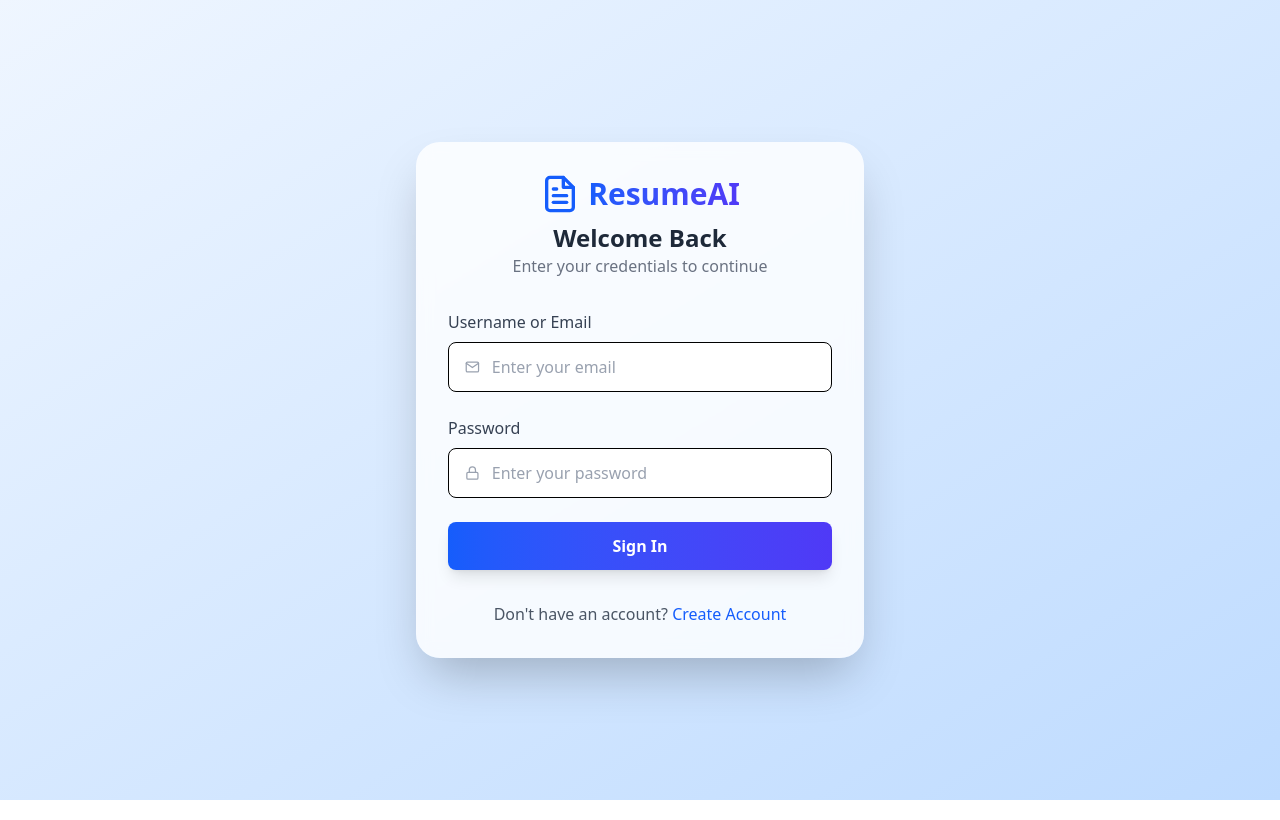
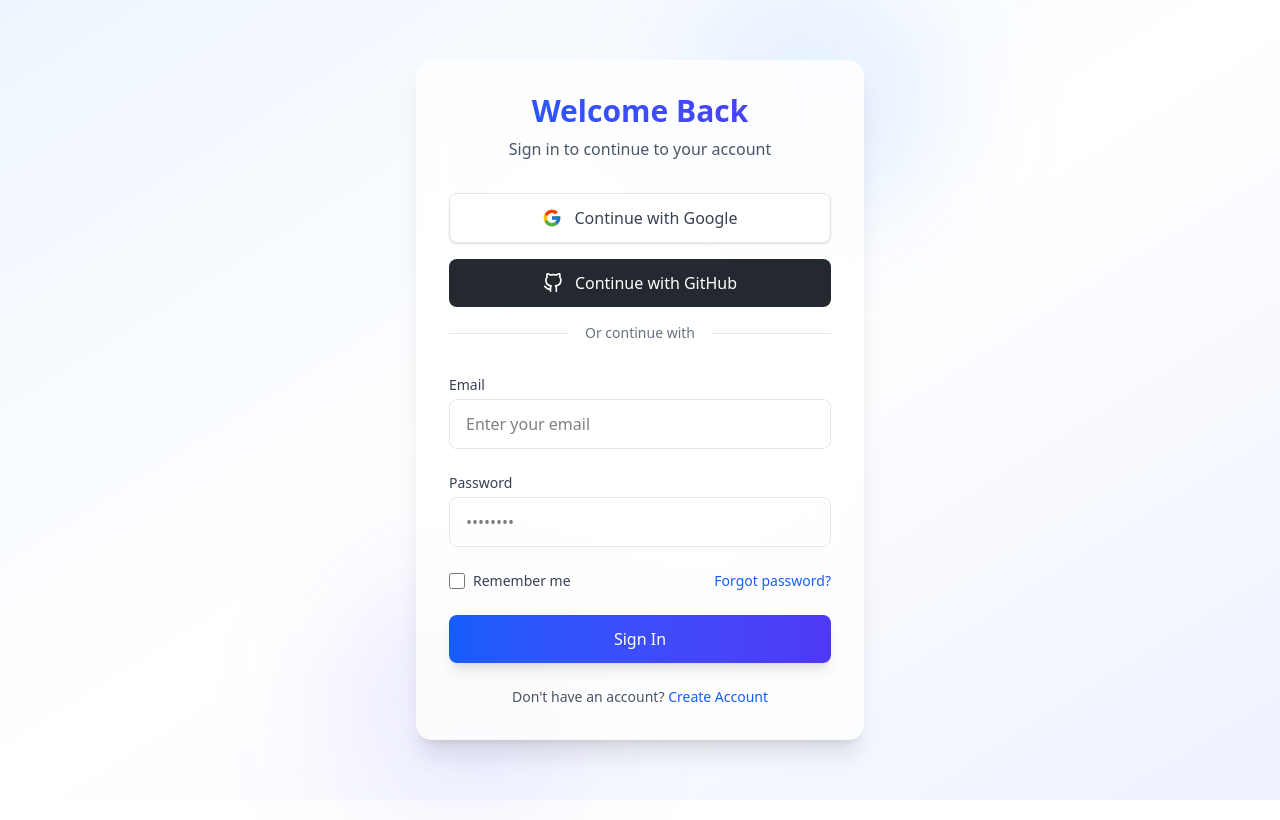
Before and after one commit to olti18/resume-analyzer-ui, a React (Vite) app: page /login in a window 1280 px wide. Built offline with nearby package versions, Linux system fonts and the light colour scheme.

Commit message:
Update over al style

```diff
--- a/package.json
+++ b/package.json
@@ -11,10 +11,11 @@
   },
   "dependencies": {
     "@tailwindcss/container-queries": "^0.1.1",
+    "@tailwindcss/forms": "^0.5.10",
     "@tailwindcss/typography": "^0.5.16",
     "@tailwindcss/vite": "^4.1.6",
     "axios": "^1.9.0",
-    "framer-motion": "^12.11.0",
+    "framer-motion": "^12.11.3",
     "js-cookie": "^3.0.5",
     "react": "^19.0.0",
     "react-dom": "^19.0.0",
--- a/src/components/Auth/LoginForm.jsx
+++ b/src/components/Auth/LoginForm.jsx
@@ -2,6 +2,8 @@ import { useState } from 'react';
 import { useNavigate, Link } from 'react-router-dom';
 import { useAuth } from '../../context/AuthContext';
 import { FiMail, FiLock } from 'react-icons/fi';
+import { FcGoogle } from 'react-icons/fc';
+import { FiGithub } from 'react-icons/fi';
 import { motion } from 'framer-motion';
 
 export default function LoginForm() {
@@ -22,91 +24,108 @@ export default function LoginForm() {
   };
 
   return (
-    <div className="min-h-screen flex items-center justify-center bg-gradient-to-br from-blue-50 to-blue-200 p-4">
-      <div className="absolute inset-0 -z-10">
-        <div className="absolute left-1/3 w-96 h-96 bg-blue-100 rounded-full mix-blend-multiply filter blur-3xl opacity-70 animate-blob"></div>
-        <div className="absolute right-1/3 w-96 h-96 bg-purple-100 rounded-full mix-blend-multiply filter blur-3xl opacity-70 animate-blob animation-delay-2000"></div>
-        <div className="absolute bottom-1/3 w-96 h-96 bg-indigo-100 rounded-full mix-blend-multiply filter blur-3xl opacity-70 animate-blob animation-delay-4000"></div>
-      </div>
-
+    <div className="min-h-screen flex items-center justify-center bg-gradient-to-br from-blue-50 via-white to-indigo-50">
+      <div className="max-w-md w-full mx-auto">
         <motion.div
           initial={{ opacity: 0, y: 20 }}
           animate={{ opacity: 1, y: 0 }}
-        transition={{ duration: 0.5 }}
-        className="w-full max-w-md"
+          className="relative"
         >
-        <div className="backdrop-blur-sm bg-white/80 rounded-3xl shadow-2xl p-8 space-y-8">
-          <motion.div
-            initial={{ opacity: 0 }}
-            animate={{ opacity: 1 }}
-            transition={{ delay: 0.2 }}
-            className="flex flex-col items-center"
+          {/* Decorative blur elements */}
+          <div className="absolute -right-20 -top-20 w-64 h-64 bg-blue-500/10 rounded-full blur-3xl"></div>
+          <div className="absolute -left-20 -bottom-20 w-64 h-64 bg-indigo-500/10 rounded-full blur-3xl"></div>
+
+          {/* Card */}
+          <div className="relative bg-white/80 backdrop-blur-xl rounded-2xl shadow-xl border border-gray-100/20 p-8">
+            {/* Header */}
+            <div className="text-center mb-8">
+              <h2 className="text-3xl font-bold bg-clip-text text-transparent bg-gradient-to-r from-blue-600 to-indigo-600">
+                Welcome Back
+              </h2>
+              <p className="text-gray-600 mt-2">
+                Sign in to continue to your account
+              </p>
+            </div>
+
+            {/* Social Login Buttons */}
+            <div className="space-y-4 mb-8">
+              <motion.button
+                whileHover={{ scale: 1.02 }}
+                whileTap={{ scale: 0.98 }}
+                className="w-full flex items-center justify-center gap-3 px-4 py-3 bg-white hover:bg-gray-50 text-gray-700 font-medium rounded-lg border border-gray-200 shadow-sm transition-all duration-200"
               >
-            <div className="flex items-center space-x-2 mb-2">
-              <motion.div
-                whileHover={{ scale: 1.1, rotate: 5 }}
-                transition={{ type: "spring", stiffness: 400, damping: 10 }}
+                <FcGoogle className="w-5 h-5" />
+                Continue with Google
+              </motion.button>
+
+              <motion.button
+                whileHover={{ scale: 1.02 }}
+                whileTap={{ scale: 0.98 }}
+                className="w-full flex items-center justify-center gap-3 px-4 py-3 bg-[#24292F] hover:bg-[#24292F]/90 text-white font-medium rounded-lg transition-all duration-200"
               >
-                <svg width="40" height="40" viewBox="0 0 24 24" fill="none" stroke="currentColor" className="text-blue-600">
-                  <path strokeLinecap="round" strokeLinejoin="round" strokeWidth="2" d="M14 2H6a2 2 0 0 0-2 2v16a2 2 0 0 0 2 2h12a2 2 0 0 0 2-2V8z" />
-                  <path strokeLinecap="round" strokeLinejoin="round" strokeWidth="2" d="M14 2v6h6" />
-                  <path strokeLinecap="round" strokeLinejoin="round" strokeWidth="2" d="M16 13H8" />
-                  <path strokeLinecap="round" strokeLinejoin="round" strokeWidth="2" d="M16 17H8" />
-                  <path strokeLinecap="round" strokeLinejoin="round" strokeWidth="2" d="M10 9H8" />
-                </svg>
-              </motion.div>
-              <span className="text-3xl font-bold bg-clip-text text-transparent bg-gradient-to-r from-blue-600 to-indigo-600">
-                ResumeAI
-              </span>
+                <FiGithub className="w-5 h-5" />
+                Continue with GitHub
+              </motion.button>
+
+              <div className="relative">
+                <div className="absolute inset-0 flex items-center">
+                  <div className="w-full border-t border-gray-200"></div>
                 </div>
-            <h1 className="text-2xl font-bold text-gray-800">Welcome Back</h1>
-            <p className="text-gray-500">Enter your credentials to continue</p>
-          </motion.div>
+                <div className="relative flex justify-center text-sm">
+                  <span className="px-4 bg-white text-gray-500">Or continue with</span>
+                </div>
+              </div>
+            </div>
 
+            {/* Email/Password Form */}
             <form onSubmit={handleSubmit} className="space-y-6">
-            <motion.div
-              initial={{ opacity: 0, x: -20 }}
-              animate={{ opacity: 1, x: 0 }}
-              transition={{ delay: 0.3 }}
-            >
-              <label className="block text-gray-700 mb-2 font-medium">Username or Email</label>
-              <div className="group relative">
-                <div className="absolute inset-0 rounded-lg bg-gradient-to-r from-blue-500 to-indigo-500 opacity-0 group-hover:opacity-20 transition-opacity"></div>
-                <div className="relative flex items-center border rounded-lg px-4 py-3 bg-white focus-within:ring-2 focus-within:ring-blue-400 transition-all">
-                  <FiMail className="text-gray-400 mr-3" />
+              <div>
+                <label htmlFor="email" className="block text-sm font-medium text-gray-700 mb-1">
+                  Email
+                </label>
                 <input
-                    type="text"
+                  id="email"
+                  // type="email"
                   value={formData.username}
                   onChange={(e) => setFormData({ ...formData, username: e.target.value })}
+                  required
+                  className="w-full px-4 py-3 rounded-lg border border-gray-200 focus:ring-2 focus:ring-blue-500/20 focus:border-blue-500 transition-all duration-200"
                   placeholder="Enter your email"
-                    required
-                    className="w-full outline-none text-gray-800 placeholder-gray-400"
                 />
               </div>
-              </div>
-            </motion.div>
 
-            <motion.div
-              initial={{ opacity: 0, x: -20 }}
-              animate={{ opacity: 1, x: 0 }}
-              transition={{ delay: 0.4 }}
-            >
-              <label className="block text-gray-700 mb-2 font-medium">Password</label>
-              <div className="group relative">
-                <div className="absolute inset-0 rounded-lg bg-gradient-to-r from-blue-500 to-indigo-500 opacity-0 group-hover:opacity-20 transition-opacity"></div>
-                <div className="relative flex items-center border rounded-lg px-4 py-3 bg-white focus-within:ring-2 focus-within:ring-blue-400 transition-all">
-                  <FiLock className="text-gray-400 mr-3" />
+              <div>
+                <label htmlFor="password" className="block text-sm font-medium text-gray-700 mb-1">
+                  Password
+                </label>
                 <input
+                  id="password"
                   type="password"
                   value={formData.password}
                   onChange={(e) => setFormData({ ...formData, password: e.target.value })}
-                    placeholder="Enter your password"
                   required
-                    className="w-full outline-none text-gray-800 placeholder-gray-400"
+                  className="w-full px-4 py-3 rounded-lg border border-gray-200 focus:ring-2 focus:ring-blue-500/20 focus:border-blue-500 transition-all duration-200"
+                  placeholder="••••••••"
                 />
               </div>
+
+              <div className="flex items-center justify-between">
+                <div className="flex items-center">
+                  <input
+                    id="remember-me"
+                    name="remember-me"
+                    type="checkbox"
+                    className="h-4 w-4 text-blue-600 focus:ring-blue-500 border-gray-300 rounded"
+                  />
+                  <label htmlFor="remember-me" className="ml-2 block text-sm text-gray-700">
+                    Remember me
+                  </label>
                 </div>
-            </motion.div>
+
+                <a href="#" className="text-sm font-medium text-blue-600 hover:text-blue-500">
+                  Forgot password?
+                </a>
+              </div>
 
               {error && (
                 <motion.div
@@ -119,34 +138,26 @@ export default function LoginForm() {
               )}
 
               <motion.button
+                whileHover={{ scale: 1.02 }}
+                whileTap={{ scale: 0.98 }}
                 type="submit"
                 disabled={isLoading}
-              whileHover={{ scale: 1.02 }}
-              whileTap={{ scale: 0.98 }}
-              className="w-full py-3 rounded-lg bg-gradient-to-r from-blue-600 to-indigo-600 text-white font-semibold hover:from-blue-700 hover:to-indigo-700 transition-all disabled:opacity-50 disabled:cursor-not-allowed shadow-lg"
+                className="w-full px-4 py-3 bg-gradient-to-r from-blue-600 to-indigo-600 text-white font-medium rounded-lg hover:from-blue-500 hover:to-indigo-500 focus:outline-none focus:ring-2 focus:ring-blue-500/20 transition-all duration-200 disabled:opacity-50 disabled:cursor-not-allowed shadow-lg"
               >
                 {isLoading ? 'Signing in...' : 'Sign In'}
               </motion.button>
             </form>
 
-          <motion.div
-            initial={{ opacity: 0 }}
-            animate={{ opacity: 1 }}
-            transition={{ delay: 0.5 }}
-            className="text-center"
-          >
-            <p className="text-gray-600">
+            {/* Footer */}
+            <p className="mt-6 text-center text-sm text-gray-600">
               Don't have an account?{' '}
-              <Link
-                to="/register"
-                className="text-blue-600 font-medium hover:text-blue-700 transition-colors"
-              >
+              <Link to="/register" className="font-medium text-blue-600 hover:text-blue-500">
                 Create Account
               </Link>
             </p>
-          </motion.div>
           </div>
         </motion.div>
       </div>
+    </div>
   );
 }
```
Also changed, not shown: src/components/CvAnalysis/CvAnalysisPage.jsx (+151 -132 lines), 1 other file (tests, documents, lock files or other folders). Lines whose indentation alone changed are shown as unchanged.
